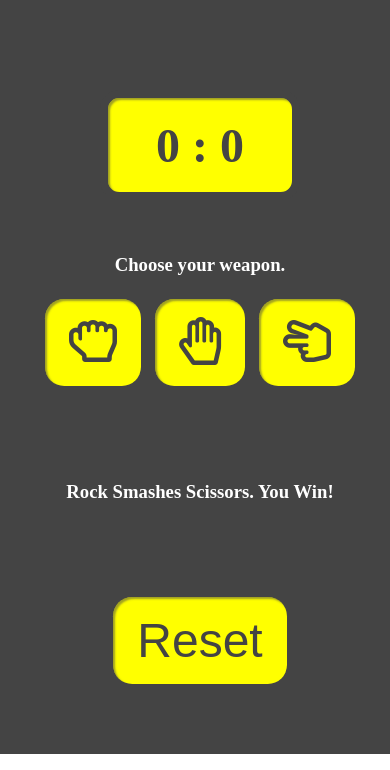
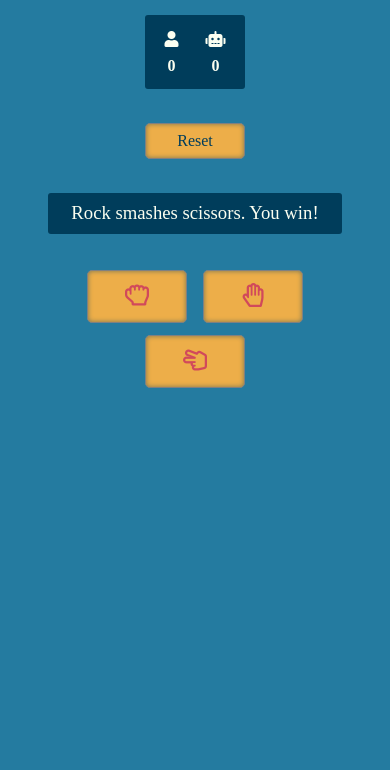
Before and after one commit to kabuk1/rock-paper-scissors, a plain HTML site: page game.html in a window 390 px wide. Shown: the part 90-860 px from the top of the page. Drawn offline with Linux system fonts and the light colour scheme.

Commit message:
Updated style and responsiveness.

```diff
--- a/game.css
+++ b/game.css
@@ -1,77 +1,250 @@
-* {
+:root {
+    --white: #FBFFF1;
+    --blue: #247BA0;
+    --dark-blue: #003D5B;
+    --yellow: #EDAE49;
+    --pink: #D1495B;
+  }
+
+  html {
+      -webkit-box-sizing: border-box;
               box-sizing: border-box;
     }
-body {
-    margin: 1rem 2rem;
-    background-color: white;
-    text-align: center;
-    display: grid;
-    justify-items: center;
+
+  *,
+  *::before,
+  *::after {
+      -webkit-box-sizing: inherit;
+              box-sizing: inherit;
+  }
+
+  body,
+  h1,
+  h2,
+  h3,
+  ul,
+  ol,
+  li,
+  p {
     margin: 0;
     padding: 0;
+  }
+
+  body {
+    background-color: var(--blue);
+    color: var(--white);
     width: 100vw;
     height: 100vh;
   }
 
-.grid {
-    justify-self: center;
-    display: grid;
-    justify-items: center;
-    width: 400px;
-    grid-template-rows: repeat(4, [row] auto);
-    background-color: #444;
-    color: white;
+  input,
+  button {
+    color: inherit;
+    font: inherit;
+    letter-spacing: inherit;
+    border: 1px solid gray;
   }
 
-.grid-item{
-    background-color: #444;
-    color: #fff;
-    padding: 5px;
-    font-size: 1rem;
+  button {
+      border-radius: 0;
+      padding: 0.75em 1em;
+      background-color: transparent;
     }
 
+  /* Container grid*/
+  .grid {
+    display: -ms-grid;
+    display: grid;
+    margin: 1em;
+    padding: 2em;
+    text-align: center;
+    max-width: 100%;
+    grid-column-gap: 10px;
+    grid-row-gap: 30px;
+    grid-template-areas:
+      "header"
+      "scoreboard"
+      "reset"
+      "result"
+      "weapons";
+  }
+
+  .grid-items {
+    display: -ms-grid;
+    display: grid;
+    max-width: 100%;
+  }
+
+  /* Grid areas set */
   .header {
-    grid-row: row;
+    -ms-grid-row: 1;
+    -ms-grid-column: 1;
+    grid-area: header;
   }
 
   .scoreboard {
-    grid-row: row 2;
-    width: 50%;
-    justify-self: center;
-    background-color: yellow;
-    border: .5rem solid #444;
-    border-radius: 1.2rem;
-    color: #444;
-    font-size: 3rem;
-    font-weight: 800;
-    padding: 1.2rem 0;
-    margin: auto 2rem;
-    box-shadow: inset 2px 2px 2px rgba(68, 68, 68, 0.5);
+    -ms-grid-row: 3;
+    -ms-grid-column: 1;
+    grid-area: scoreboard;
+    display: -ms-grid;
+    display: grid;
+        grid-template-areas:
+      "user computer";
   }
 
-.winner {
-    color: #1F6521
+  #user-score {
+    -ms-grid-row: 1;
+    -ms-grid-column: 1;
+    grid-area: user;
+    -ms-grid-row: 2;
+    grid-row: 2;
   }
 
-.player-choice {
-    grid-row: row 3;
+  .fa-user {
+    -ms-grid-row: 1;
+    -ms-grid-column: 1;
+    grid-area: user;
+  }
+
+  #computer-score {
+    -ms-grid-row: 1;
+    -ms-grid-column: 2;
+    grid-area: computer;
+    -ms-grid-row: 2;
+    grid-row: 2;
+  }
+
+  .fa-robot {
+    -ms-grid-row: 1;
+    -ms-grid-column: 2;
+    grid-area: computer;
+  }
+
+  .reset {
+    -ms-grid-row: 5;
+    -ms-grid-column: 1;
+    grid-area: reset;
   }
 
   .result {
-    grid-row: row 4 / span 1;
+    -ms-grid-row: 7;
+    -ms-grid-column: 1;
+    grid-area: result;
   }
 
-.result > h3 {
+  .result h3 {
+    -ms-grid-column: 2;
+    -ms-grid-column-span: 1;
+    grid-column: 2 / 3;
+  }
+
+  .weapons {
+    -ms-grid-row: 9;
+    -ms-grid-column: 1;
+    grid-area: weapons;
+  }
+
+  /* Styling of grid items */
+  .scoreboard {
+    width: 100px;
+    grid-row-gap: 10px;
+    grid-column-gap: 20px;
+    -ms-flex-item-align: center;
+        -ms-grid-row-align: center;
+        align-self: center;
+    -ms-grid-column-align: center;
+        justify-self: center;
+    background-color: var(--dark-blue);
+    padding: 1em;
+    border-radius: 3px;
+  }
+
+  .fas {
+    font-size: 1.5em;
+    color: var(--white);
+  }
+
+  .result h3 {
+    background-color: var(--dark-blue);
+    padding: .5em;
+    border-radius: 3px;
+    text-align: center;
+    font-weight: 300;
+  }
+
+  .result h3::first-letter {
     text-transform: capitalize;
   }
 
+  /* Button styling */
   button {
-    background-color: yellow;
-    color: #444;
-    font-size: 3rem;
-    padding: 1rem 1.5rem;
-    margin: 5px;
-    border: 0;
-    border-radius: 1.2rem;
-    box-shadow: inset 2px 2px 2px rgba(68, 68, 68, 0.5);
+    background-color: var(--yellow);
+    color: var(--pink);
+    border-radius: 5px;
+    margin: .25em;
+    width: 100px;
+    padding: .5em;
+    cursor: pointer;
+    -webkit-box-shadow: inset 0 0 5px rgba(0,61,91, 0.5);
+            box-shadow: inset 0 0 5px rgba(0,61,91, 0.5);
   }
+
+  #reset {
+    font-size: 1em;
+    color: var(--dark-blue);
+  }
+
+  /* Styles outline to maintain accessibility*/
+  button:focus {
+    outline: 1px dotted rgba(0,61,91,0.24);
+  }
+
+  button:hover {
+    -webkit-box-shadow: 0 12px 16px 0 rgba(0,61,91,0.24), 0 17px 50px 0 rgba(0,61,91,0.19);
+            box-shadow: 0 12px 16px 0 rgba(0,61,91,0.24), 0 17px 50px 0 rgba(0,61,91,0.19);
+  }
+
+  .fas {
+    font-size: 1em;
+  }
+
+  /* Font sizes */
+  h1 {
+    font-size: 2em;
+  }
+
+  p {
+    font-size: 1.5em;
+  }
+
+  button {
+    font-size: 1.5em;
+  }
+
+
+  /* Media quieries for larger screens */
+  @media only screen and (min-width: 600px) {
+    .result {
+      display: -ms-grid;
+      display: grid;
+      -ms-grid-columns: .1fr .8fr .1fr;
+      grid-template-columns: .1fr .8fr .1fr;
+    }
+  }
+  @media only screen and (min-width: 950px) {
+    .result {
+      display: -ms-grid;
+      display: grid;
+      -ms-grid-columns: .2fr .6fr .2fr;
+      grid-template-columns: .2fr .6fr .2fr;
+    }
+  }
+
+  @media only screen and (min-width: 1100px) {
+    .result {
+      display: -ms-grid;
+      display: grid;
+      -ms-grid-columns: .25fr .5fr .25fr;
+      grid-template-columns: .25fr .5fr .25fr;
+    }
+  }
--- a/game.html
+++ b/game.html
@@ -8,28 +8,23 @@
   <link rel="stylesheet" href="game.css" />
   <link rel="stylesheet" href="https://use.fontawesome.com/releases/v5.7.2/css/all.css" integrity="sha384-fnmOCqbTlWIlj8LyTjo7mOUStjsKC4pOpQbqyi7RrhN7udi9RwhKkMHpvLbHG9Sr" crossorigin="anonymous">
 </head>
-<body>
 
-</body>
-</html>
-<head>
-    <meta charset="UTF-8">
-    <meta name="viewport" content="width=device-width, initial-scale=1.0">
-    <meta http-equiv="X-UA-Compatible" content="ie=edge">
-    <title>Document</title>
-    <link rel="stylesheet" href="game.css" />
-</head>
 <body>
 
   <div class="grid">
     <header class="grid-item header">
-      <h1>Rock Paper Scissors</h1>
+      <h2>Choose your weapon!</h2>
     </header>
 
+    <section class="grid-item">
+      <button id="reset" class="reset-game">Reset</button>
+    </section>
+
     <section class="grid-item scoreboard">
-       <div id="user-label" class="grid-item-nested label"></div>
-       <div id="computer-label" class="scorebard-box label"></div>
-       <span id="user-score">0</span> : <span id="computer-score">0</span>
+      <i class="fas fa-user"></i>
+      <span id="user-score" class="fas">0</span>
+      <i class="fas fa-robot"></i>
+      <span id="computer-score" class="fas">0</span>
     </section>
 
     <section class="grid-item result">
@@ -37,15 +32,10 @@
     </section>
 
     <section class="grid-item player-choice">
-      <h3>Choose your weapon.</h3>
-      <button id="rock" class="grid-item-nested weapon-choice"><i class="far fa-hand-rock"></i></button>
-      <button id="paper" class="grid-item-nested weapon-choice"><i class="far fa-hand-paper"></i></button>
-      <button id="scissors" class="grid-item-nested weapon-choice"><i class="far fa-hand-scissors"></i></button>
+      <button id="rock" class="weapon-choice"><i class="far fa-hand-rock"></i></button>
+      <button id="paper" class="weapon-choice"><i class="far fa-hand-paper"></i></button>
+      <button id="scissors" class="weapon-choice"><i class="far fa-hand-scissors"></i></button>
     </section>
-
-    <footer class="grid-item footer">
-      <button id="reset" class="gird-item__nested">Reset</button>
-    </footer>
 
 
   </div>
--- a/game.js
+++ b/game.js
@@ -9,8 +9,6 @@ const scissorsBtn = document.getElementById("scissors");
 
 let userScore = 0;
 let computerScore = 0;
-
-//Choose
 
 
 //Random computer weapon choice
@@ -39,6 +37,7 @@ const lose = (userChoice, computerChoice) => {
 const draw = (userChoice, computerChoice) => {
     result.innerHTML = `${computerChoice} equals ${userChoice}. It's a draw!`;
 }
+
 
 
 //Define win, lose, draw
@@ -79,7 +78,7 @@ scissorsBtn.addEventListener("click", function() {
 }
 mainGame();
 
-//Reset
+//Reset game
 resetBtn.addEventListener("click", function(){
 	reset();
 });
@@ -91,9 +90,4 @@ reset = () => {
 	//resets display
 	userScoreSpan.textContent = 0;
 	computerScoreSpan.textContent = 0;
-	//resets winner
-	userScoreSpan.classList.remove("winner");
-	computerScoreSpan.classList.remove("winner");
-	//reset gameover
-	gameOver = false;
 }
```
Lines whose indentation alone changed are shown as unchanged.
